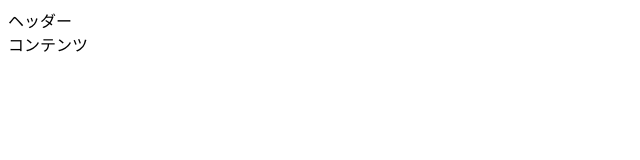
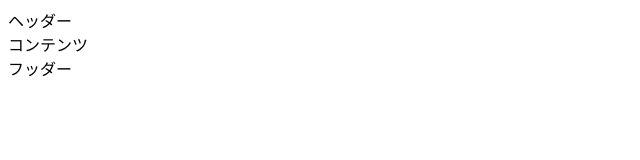
Before and after one commit to AkaneFutai/test, a plain HTML site: page index.html in a window 1280 px wide. Shown: the full height of the page, 0-640 px from the left. Drawn offline with Linux system fonts and the light colour scheme.

Commit message:
フッダー製作完了

```diff
--- a/index.html
+++ b/index.html
@@ -13,5 +13,8 @@
     <main>
         コンテンツ
     </main>
+    <footer>
+        フッダー
+    </footer>
 </body>
 </html>
```
